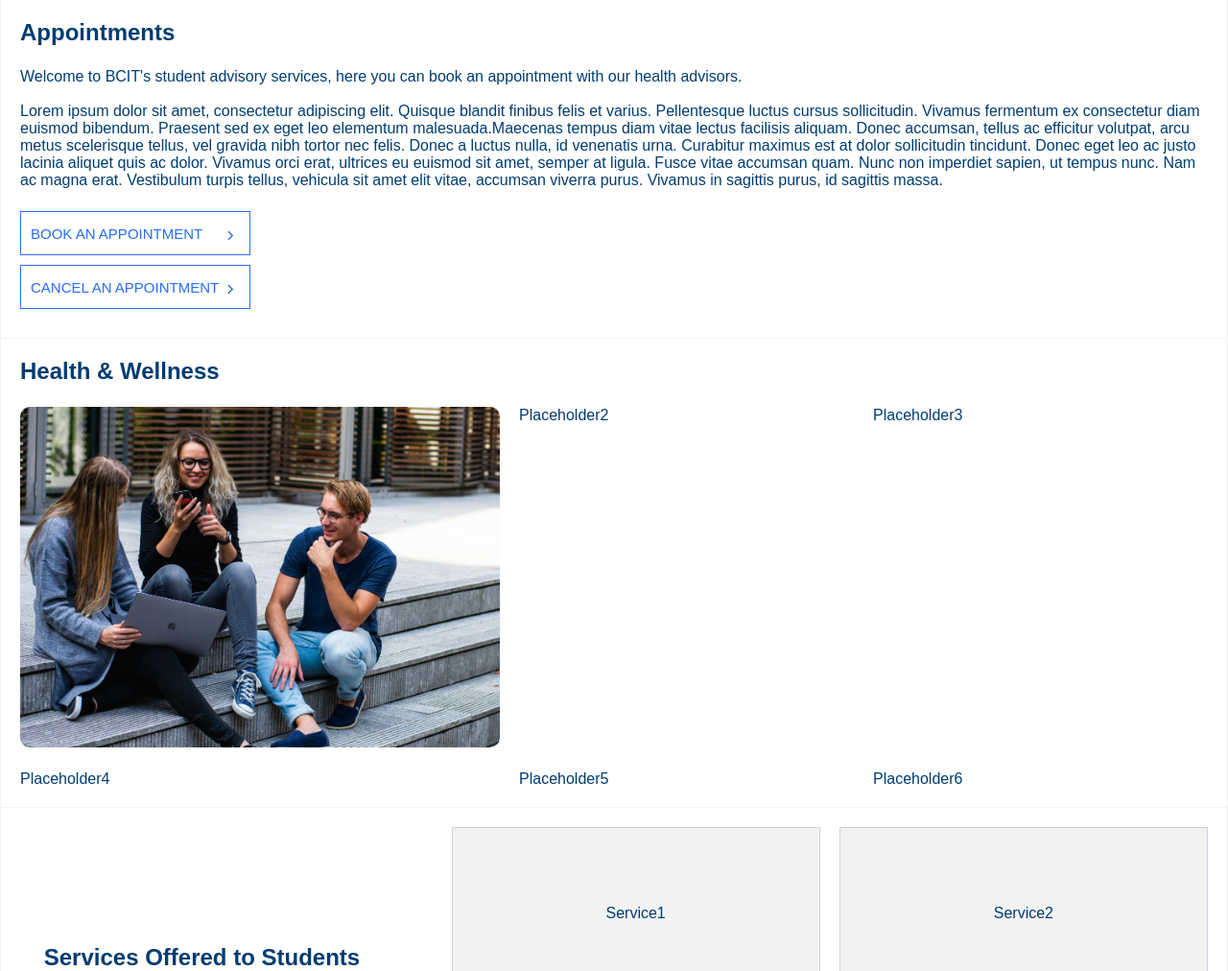
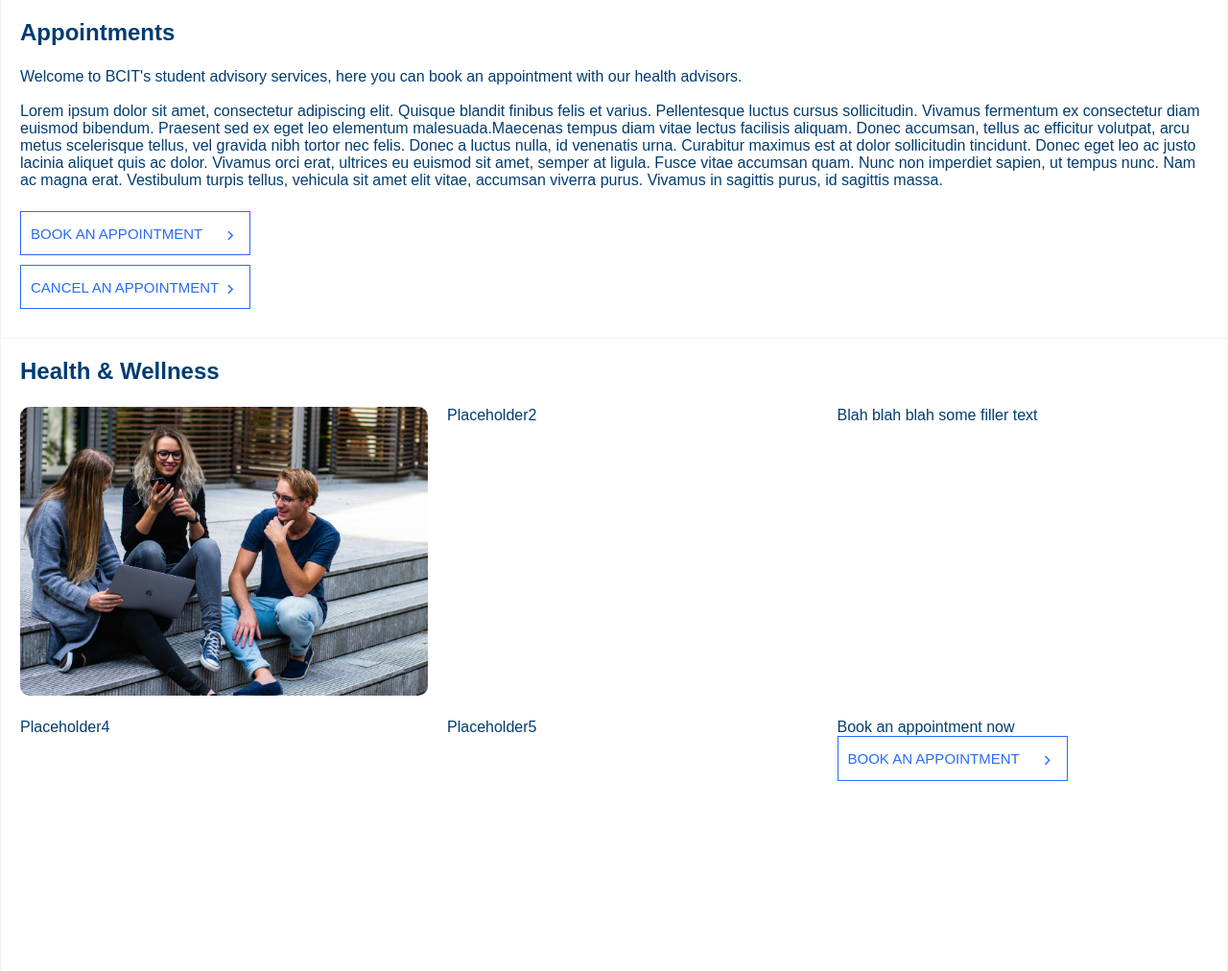
Before and after one commit to Gabe-CIT/TermProject, a Python web app: template templates/index.html in a window 1280 px wide. Shown: the part 139-1151 px from the top of the page at 96% size. Run offline with Jinja, Linux system fonts and the light colour scheme; the template is opened without the code that fills it, so the values that code supplies are empty; some libraries are stand-ins or nearby versions; some web fonts are replaced.

Commit message:
Made screen scaling responsiveness for health & wellness section and services section

```diff
--- a/static/css/index.css
+++ b/static/css/index.css
@@ -58,6 +58,12 @@ a,
 ul li {
     text-decoration: none;
     list-style-type: none;
+}
+
+@media screen and (max-width: 900px) {
+    body {
+        width: 100%;
+    }
 }
 
 /* Navigation bar */
@@ -174,7 +180,9 @@ main {
     margin-bottom: 23px;
 }
 
-#appointments a {
+
+/* Animated booking buttons */
+.booking-btn a {
     display: flex;
     justify-content: flex-end;
     font-size: 15px;
@@ -188,28 +196,28 @@ main {
     text-transform: uppercase;
 }
 
-#appointments a:hover {
+.booking-btn a:hover {
     transition: 0.3s ease-in-out;
     background-color: var(--bcit-blue);
     color: var(--bcit-white);
 }
 
-span.btn-text {
+.booking-btn span.btn-text {
     padding-top: 4px;
     margin-right: auto;
 }
 
-#appointments a .material-symbols-outlined:after {
+.booking-btn a .material-symbols-outlined:after {
     content: "\e5cc";
     font-size: 1.2rem;
 }
 
-#appointments a:hover .material-symbols-outlined {
+.booking-btn a:hover .material-symbols-outlined {
     transform: translateX(4px);
     transition: all 0.2s ease 0.3s;
 }
 
-/* Main Section Pictures */
+/* Main section pictures */
 #pictures {
     border: var(--grey-border);
     border-top: 0;
@@ -228,13 +236,21 @@ span.btn-text {
     grid-row-gap: 1.25rem;
 }
 
-#pictures img {
+#pictures img,
+#pictures li {
     border-radius: 10px;
-    max-width: 500px;
-    text-align: center;
+    max-width: 425px;
+    min-height: 16rem;
 }
 
-/* Main Section Services */
+/* Main section pictures responsive screen sizing */
+@media screen and (max-width: 1200px) {
+    #pictures ul {
+        grid-template-columns: repeat(2, 1fr);
+    }
+}
+
+/* Main section services */
 #services {
     color: var(--bcit-darkblue);
     padding: 20px;
@@ -247,8 +263,9 @@ span.btn-text {
     margin: auto;
 }
 
-.txt-img h1 {
+.txt-img h3 {
     border-bottom: 3px solid var(--bcit-yellow);
+    font-size: 2em;
 }
 
 .details {
@@ -262,14 +279,27 @@ span.btn-text {
 .details li {
     border: 0.5px solid rgb(203, 210, 222);
     background-color: var(--bcit-white);
-    padding: 5rem 10rem 5rem;
-    text-align: center;
+    padding: 1.67em;
+    min-width: 300px;
+    min-height: 10em;
 }
 
 .details li:hover {
     background-color: var(--bcit-darkblue);
     color: var(--bcit-white);
     transition: 0.3s ease-in-out;
+}
+
+/* Main section services responsive screen sizing */
+@media screen and (max-width: 1200px) {
+    #services {
+        flex-direction: column;
+        gap: 500px;
+    }
+
+    .details li {
+        max-width: 600px;
+    }
 }
 
 /* Footer section */
@@ -372,7 +402,7 @@ span.btn-text {
     }
 }
 
-@media screen and (max-width: 800px) {
+@media screen and (max-width: 900px) {
     .site-footer {
         flex-direction: column-reverse;
     }
--- a/templates/index.html
+++ b/templates/index.html
@@ -47,12 +47,12 @@
                 Vivamus orci erat, ultrices eu euismod sit amet, semper at ligula. Fusce vitae accumsan quam. Nunc non imperdiet sapien, ut tempus nunc. Nam ac
                 magna erat. Vestibulum turpis tellus, vehicula sit amet elit vitae, accumsan viverra purus. Vivamus in sagittis purus, id sagittis massa.</p>
 
-            <div class="booking-btns">
-                <a id="book" href="../templates/booking.html">
+            <div class="booking-btn">
+                <a class="book" href="../templates/booking.html">
                     <span class="btn-text">Book an Appointment</span>
                     <span class="material-symbols-outlined"></span>
                 </a>
-                <a id="cancel" href="../templates/booking.html">
+                <a class="cancel" href="../templates/booking.html">
                     <span class="btn-text">Cancel an Appointment</span>
                     <span class="material-symbols-outlined"></span>
                 </a>
@@ -63,15 +63,22 @@
             <ul>
                 <li><img src="../static/images/index/students.jpg"></li>
                 <li>Placeholder2</li>
-                <li>Placeholder3</li>
+                <li>Blah blah blah some filler text</li>
                 <li>Placeholder4</li>
                 <li>Placeholder5</li>
-                <li>Placeholder6</li>
+                <li>Book an appointment now
+                    <div class="booking-btn">
+                        <a class="book" href="../templates/booking.html">
+                            <span class="btn-text">Book an Appointment</span>
+                            <span class="material-symbols-outlined"></span>
+                        </a>
+                    </div>
+                </li>
             </ul>
         </section>
         <section id="services">
             <div class="txt-img">
-                <h1>Services Offered to Students</h1>
+                <h3>Health Services Offered to Students</h3>
                 <img src="placeholder" alt="placeholder">
             </div>
             <ul class="details">
```
